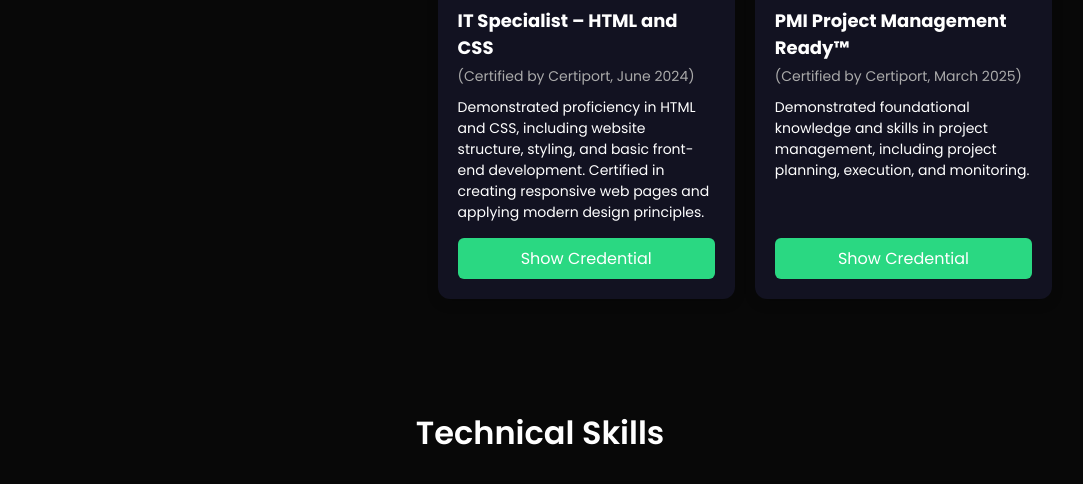
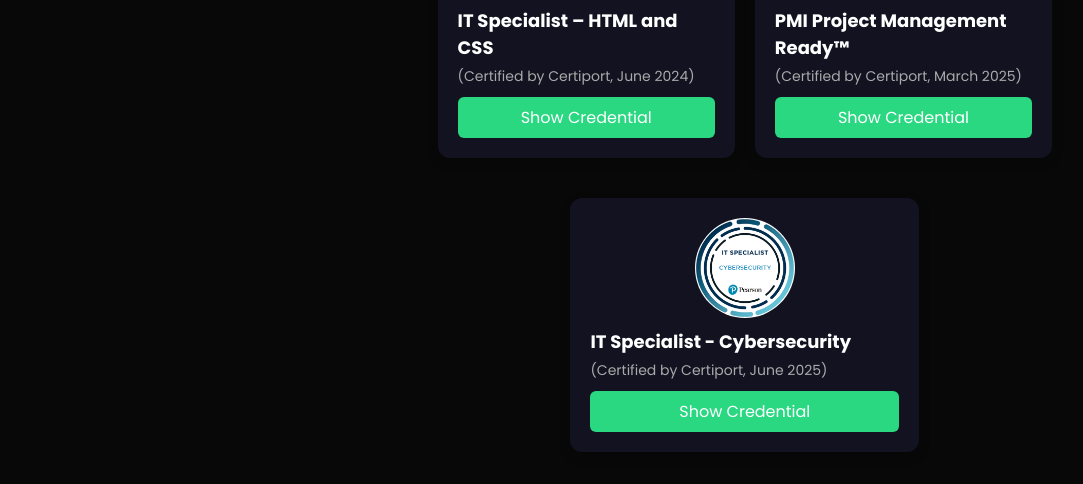
Before and after one commit to reinmarc050903/reinmarc, a plain HTML site: page index.html in a window 1280 px wide. Shown: the part 1350-1834 px from the top of the page, without its empty margins (100-1183 px from the left). Drawn offline with nearby package versions, Linux system fonts and the light colour scheme; some packages are replaced by stand-ins of ours; a script that the page names is missing.

Commit message:
Update index.html

```diff
--- a/index.html
+++ b/index.html
@@ -66,7 +66,7 @@
     <div class="cert-body">
       <h3>IT Specialist – HTML and CSS</h3>
       <div class="cert-sub">(Certified by Certiport, June 2024)</div>
-      <p>Demonstrated proficiency in HTML and CSS, including website structure, styling, and basic front-end development. Certified in creating responsive web pages and applying modern design principles.</p>
+
     </div>
     <a href="HTML and CSS.pdf" class="cert-btn">Show Credential</a>
   </li>
@@ -77,9 +77,20 @@
     <div class="cert-body">
       <h3>PMI Project Management Ready™</h3>
       <div class="cert-sub">(Certified by Certiport, March 2025)</div>
-      <p>Demonstrated foundational knowledge and skills in project management, including project planning, execution, and monitoring.</p>
+
     </div>
     <a href="PMI Project Management Ready.pdf" class="cert-btn">Show Credential</a>
+  </li>
+    <li class="cert-item">
+    <div class="cert-top">
+      <img src="images/cyber.png" alt="Cybersecurity Badge" class="cert-badge">
+    </div>
+    <div class="cert-body">
+      <h3>IT Specialist - Cybersecurity</h3>
+      <div class="cert-sub">(Certified by Certiport, June 2025)</div>
+
+    </div>
+    <a href="Cybersecurity.pdf" class="cert-btn">Show Credential</a>
   </li>
 </ul>
 
```
